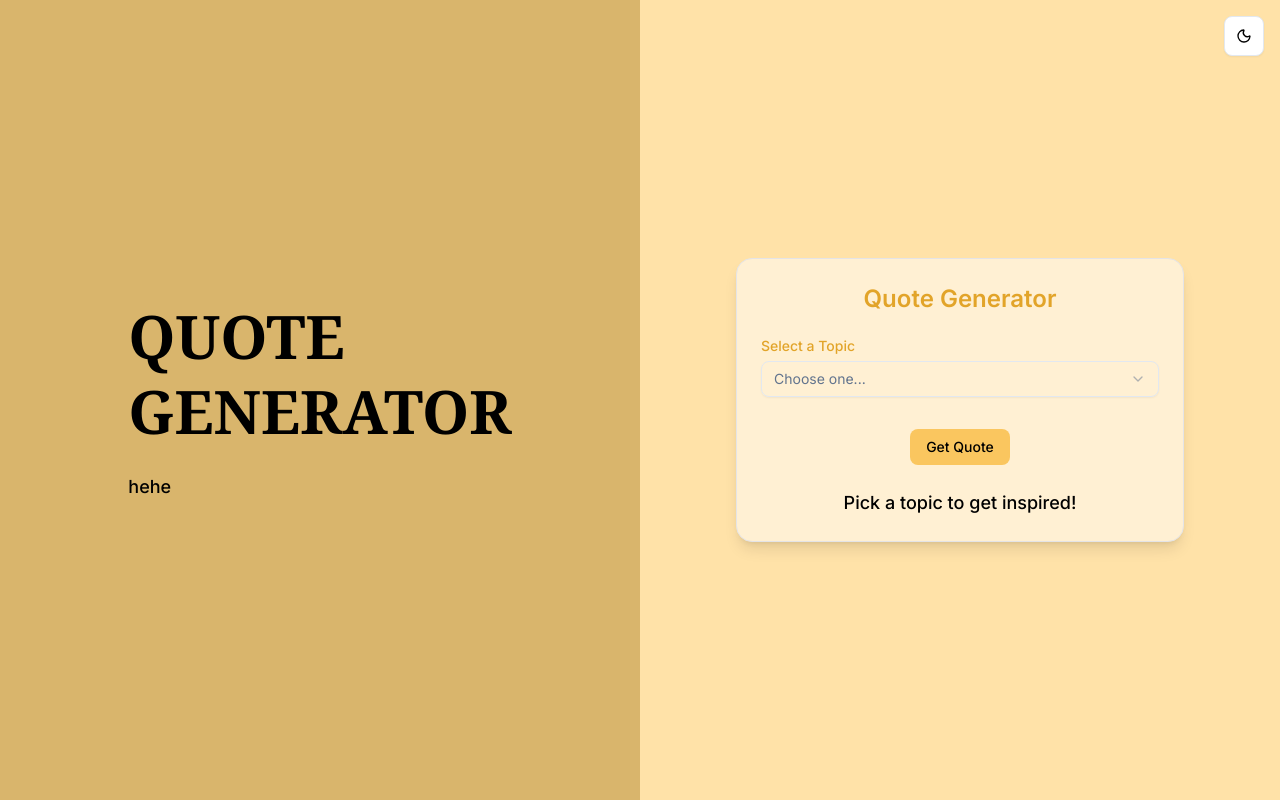
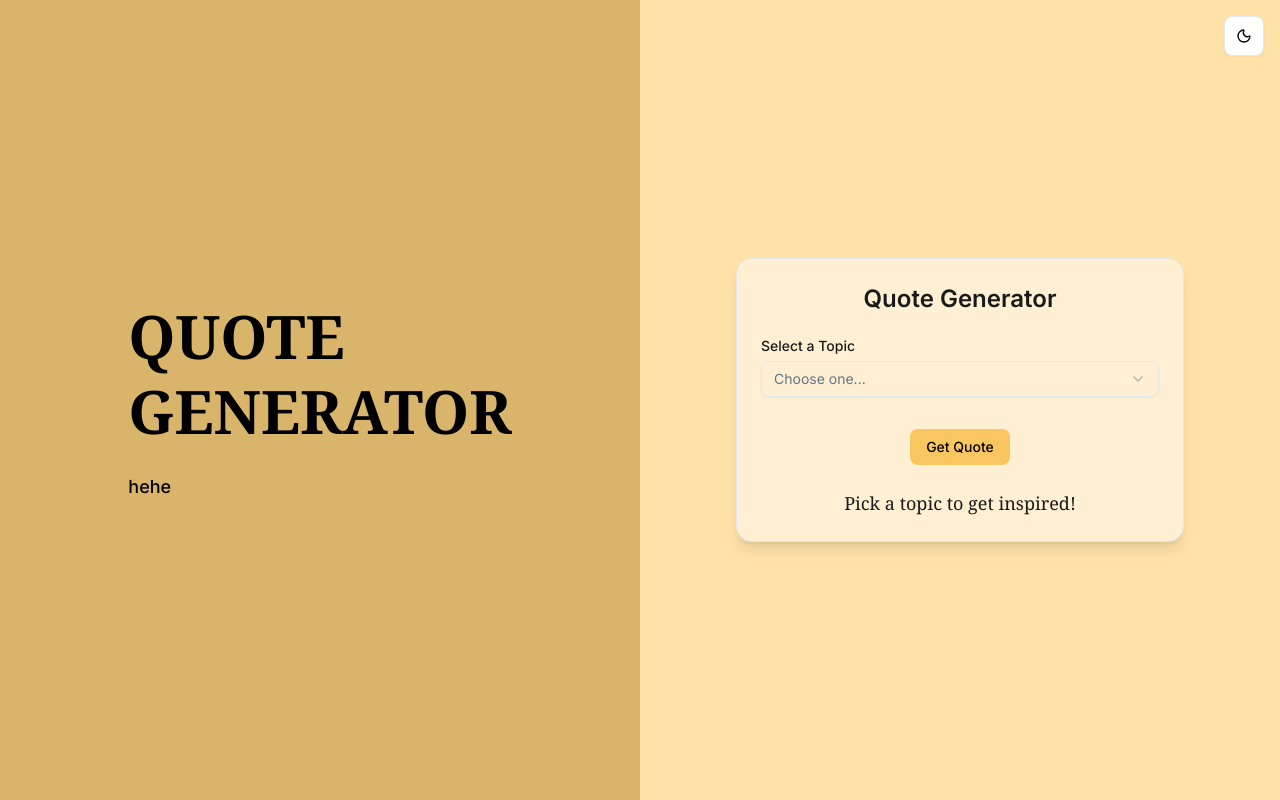
Before and after one commit to aneeb02/Nexium_Aneeb_Assign1, a Next.js app: page / in a window 1280 px wide. Built offline with nearby package versions, Linux system fonts and the light colour scheme.

Commit message:
feat: added more quotes

```diff
--- a/src/app/page.tsx
+++ b/src/app/page.tsx
@@ -9,7 +9,7 @@ export default function Home() {
         <ThemeToggle />
 
         {/* Left side */}
-        <div className="flex flex-col justify-center bg-[#d9b56c] items-center px-8 text-left">
+        <div className="flex flex-col justify-center items-center px-8 text-left bg-[#d9b56c] dark:bg-[#7a5e2d] transition-colors duration-500">
           <div>
             <h1 className="text-5xl md:text-6xl font-black leading-tight font-serif">
               QUOTE<br />GENERATOR
@@ -21,7 +21,7 @@ export default function Home() {
         </div>
 
         {/* Right side */}
-        <div className="flex items-center justify-center p-8 bg-[#ffe2a8]">
+      <div className="flex items-center justify-center p-8 bg-[#ffe2a8] dark:bg-[#1f1f1f] transition-colors duration-500">
           <QuoteCard />
         </div>
       </div>
--- a/src/components/QuoteCard.tsx
+++ b/src/components/QuoteCard.tsx
@@ -65,7 +65,6 @@ const formSchema = z.object({
 
 export default function QuoteCard() {
   const [quote, setQuote] = useState('Pick a topic to get inspired!')
-
   const form = useForm({
     resolver: zodResolver(formSchema),
     defaultValues: { topic: "" },
@@ -82,13 +81,17 @@ export default function QuoteCard() {
   }
 
   return (
+
     <motion.div
         initial={{ opacity: 0, y: 20 }}
         animate={{ opacity: 1, y: 0 }}
         transition={{ duration: 0.6, ease: "easeOut" }}
-      className="w-full max-w-md p-6 border border-zinc-200 rounded-2xl shadow-lg
-      text-center bg-[#fff0d3] text-[#e2a429] dark:bg-zinc-800 dark:text-white dark:border-zinc-700"
+        className="w-full max-w-md p-6 border rounded-2xl shadow-lg
+        text-center transition-colors duration-500
+        bg-[#fff0d3] text-[#1a1a1a]
+        dark:bg-[#2c2c2c] dark:text-[#fef9e7] dark:border-[#3d3d3d]"
       >
+
       <h1 className="text-2xl font-semibold mb-6">Quote Generator</h1>
       <Form {...form}>
         <form onSubmit={form.handleSubmit(onSubmit)} className="space-y-4">
@@ -116,7 +119,10 @@ export default function QuoteCard() {
               </FormItem>
             )}
           />
-          <Button type="submit" className="bg-[#fac65f] dark:bg-[#b39353] hover:bg-yellow-400 text-black mt-4">
+            <Button
+              type="submit"
+              className="bg-[#fac65f] hover:bg-[#f2b84d] text-black mt-4 dark:bg-[#aa8840] dark:hover:bg-[#b39353] transition-colors duration-300"
+            >
               Get Quote
           </Button>
         </form>
@@ -129,7 +135,7 @@ export default function QuoteCard() {
             animate={{ opacity: 1, y: 0 }}
             exit={{ opacity: 0, y: -8 }}
             transition={{ duration: 0.4 }}
-          className="mt-6 text-lg font-medium text-black dark:text-white"
+            className="mt-6 text-lg font-medium font-serif transition-colors duration-500"
           >
             {quote}
         </motion.p>
```
Lines whose indentation alone changed are shown as unchanged.
